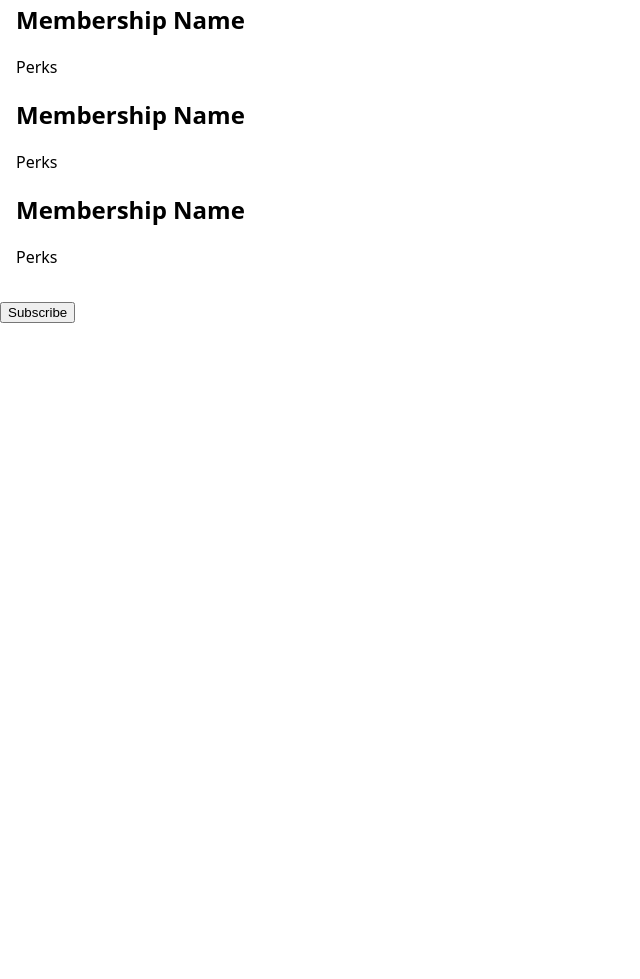
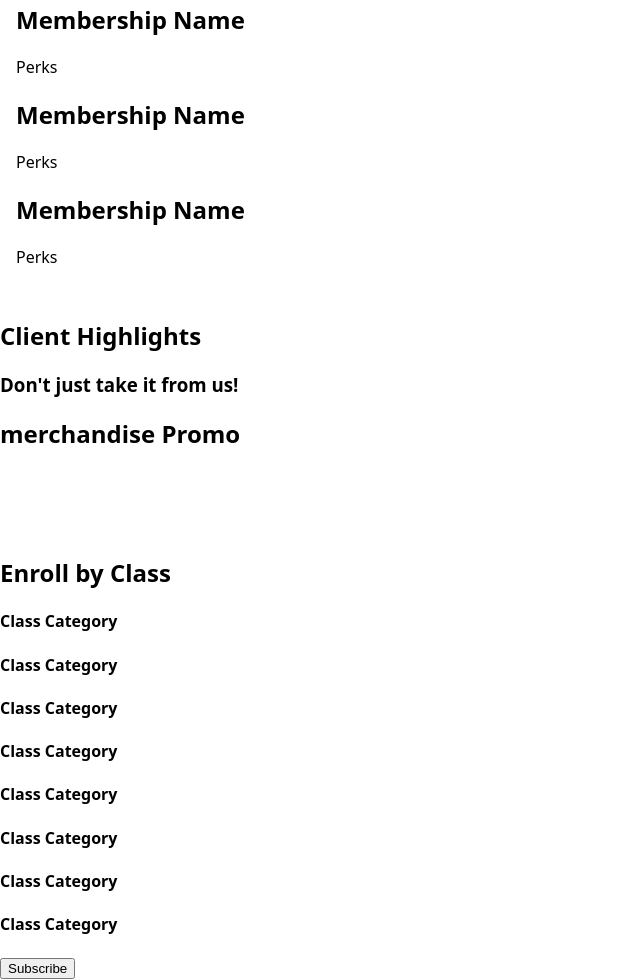
Before and after one commit to IsaiahGoodridge/abc-fitness-studio, a website: page index.html in a window 1280 px wide. Shown: the part 994-1973 px from the top of the page, without its empty margins (0-640 px from the left). Before the commit the page ends 1317 px from the top, so only its background shows below. Drawn offline with Linux system fonts and the light colour scheme.

Commit message:
Merchandise and class enrollment
Add sections for merchandise promo and class enrollment

```diff
--- a/index.html
+++ b/index.html
@@ -9,7 +9,7 @@
   </head>
   <body>
     <div class="header-container">
-      <header>ABC Fitness Studio</header>
+      <header id="header">ABC Fitness Studio</header>
     </div>
     <div class="logo logo-container">
       <img src="./assets/afs-logo.png" alt="ABC Fitness Studio Logo" class="logo">
@@ -43,6 +43,57 @@
         </div>
       </div>
     </main>
+    <section id="client-highlights">
+      <div class="client-hightlights-heading-container">
+        <h2 class="client-highlights-heading">Client Highlights</h2>
+      </div>
+      <div class="client-highlights-subheading-container">
+        <h3 class="client-highlights-subheading">Don't just take it from us!</h3>
+      </div>
+    </section>
+    <section id="merchandise-promo">
+      <div class=merchandise-promo-heading-container">
+        <h2 class=merchandise-promo-heading> merchandise Promo</h2>
+      </div>
+      <div class="merchensise-img-1 merchandise-img">
+        <img src="" alt="">
+      </div>
+      <div class="merchandise-img-2 merchandise-img">
+        <img src="" alt="">
+      </div>
+      <div class="merchandise-img-3 merchandise-img">
+        <img src="" alt="">
+      </div>
+    </section>
+    <section id="class-enrollment">
+      <div>
+        <h2>Enroll by Class</h2>
+      </div>
+      <div>
+        <h4>Class Category</h4>
+      </div>
+      <div>
+        <h4>Class Category</h4>
+      </div>
+      <div>
+        <h4>Class Category</h4>
+      </div>
+      <div>
+        <h4>Class Category</h4>
+      </div>
+      <div>
+        <h4>Class Category</h4>
+      </div>
+      <div>
+        <h4>Class Category</h4>
+      </div>
+      <div>
+        <h4>Class Category</h4>
+      </div>
+      <div>
+        <h4>Class Category</h4>
+      </div>
+    </section>
     <footer id="footer" class="footer">
       <button>Subscribe</button>
       <a href=""></a>
```
